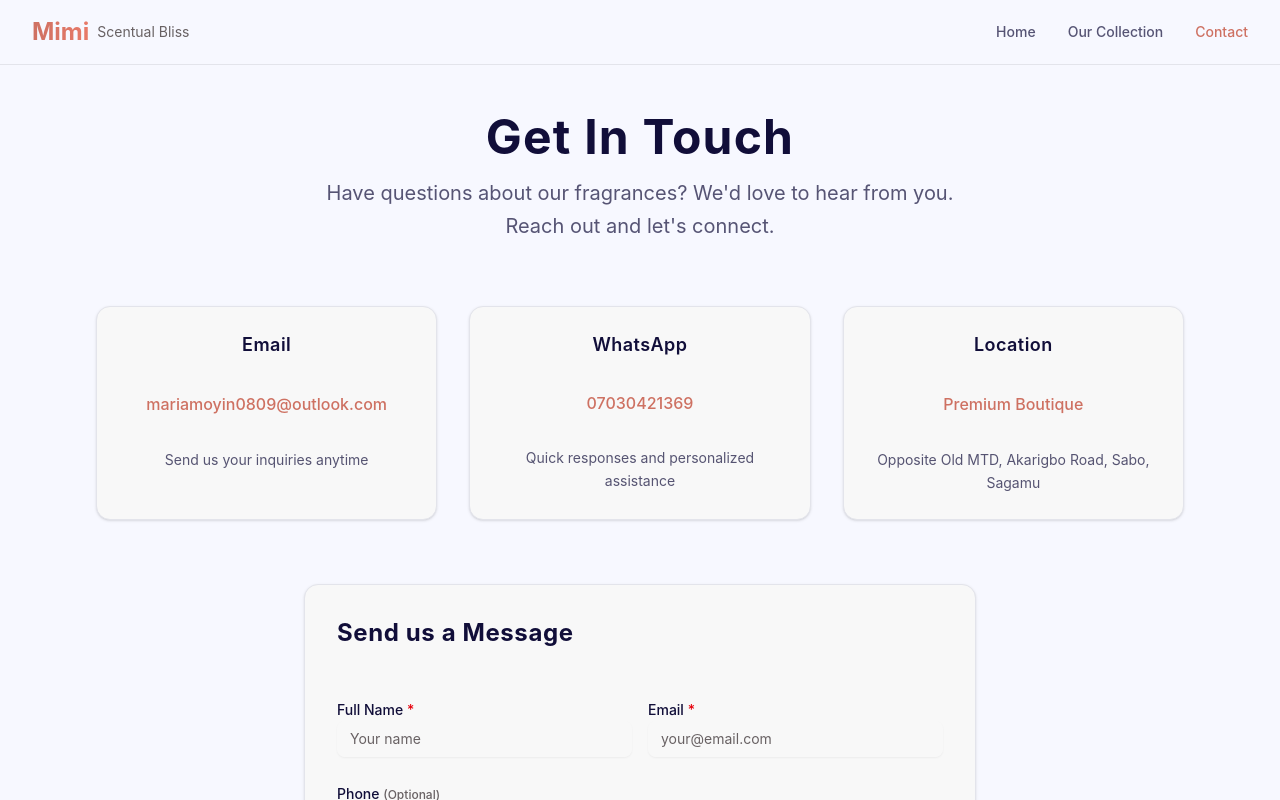
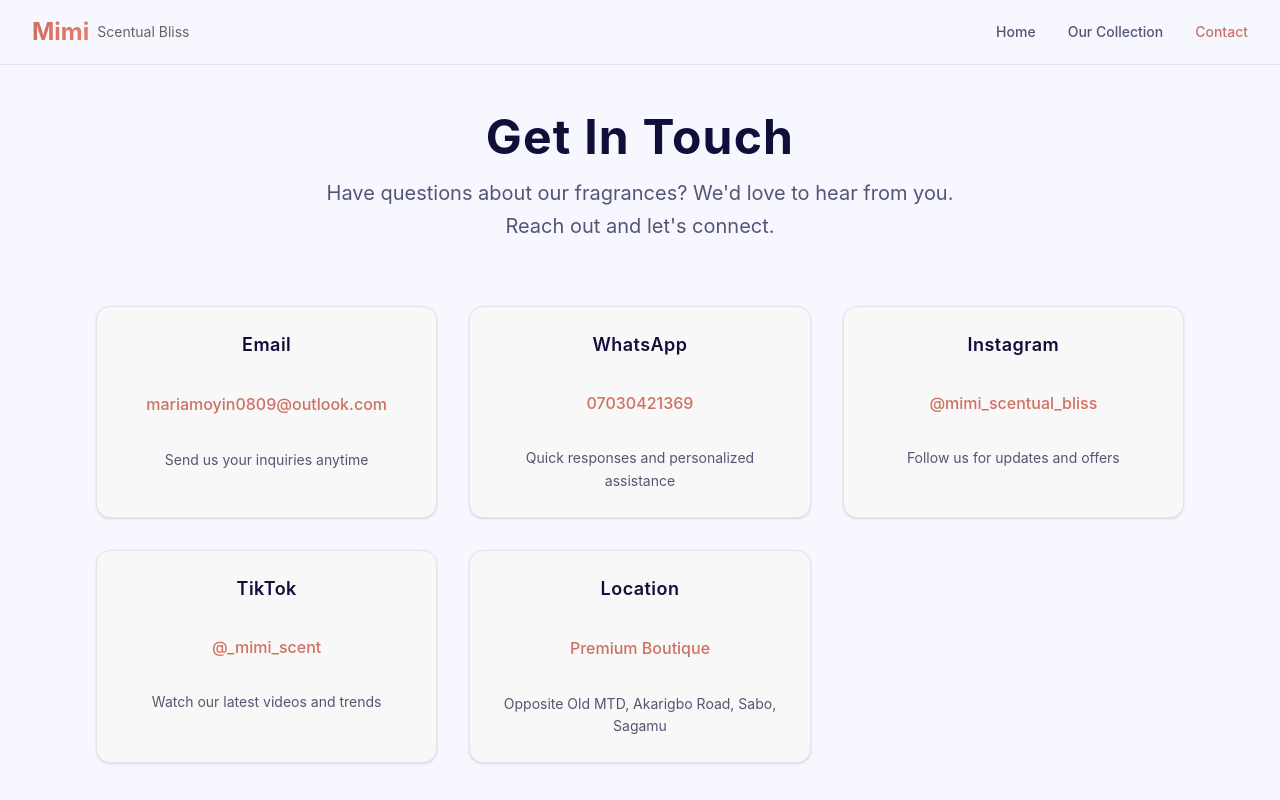
Before and after one commit to mhdreda-dev/perfume-shop, a Next.js app: page /contact in a window 1280 px wide. Shown: the top 800 px of the page. Built offline with nearby package versions, Linux system fonts and the light colour scheme.

Commit message:
feat: add Instagram and TikTok links to contact page

```diff
--- a/app/contact/page.tsx
+++ b/app/contact/page.tsx
@@ -90,6 +90,18 @@ export default function Contact() {
               content: BUSINESS_CONFIG.WHATSAPP_DISPLAY,
               description: "Quick responses and personalized assistance",
               link: `https://wa.me/${BUSINESS_CONFIG.WHATSAPP_NUMBER}`,
+            },
+            {
+              title: "Instagram",
+              content: `@${BUSINESS_CONFIG.INSTAGRAM_HANDLE}`,
+              description: "Follow us for updates and offers",
+              link: BUSINESS_CONFIG.INSTAGRAM_URL,
+            },
+            {
+              title: "TikTok",
+              content: `@${BUSINESS_CONFIG.TIKTOK_HANDLE}`,
+              description: "Watch our latest videos and trends",
+              link: BUSINESS_CONFIG.TIKTOK_URL,
             },
             {
               title: "Location",
--- a/lib/constants.ts
+++ b/lib/constants.ts
@@ -19,9 +19,9 @@ export const BUSINESS_CONFIG = {
 
   // Social Media
   INSTAGRAM_HANDLE: "mimi_scentual_bliss",
-  INSTAGRAM_URL: "https://www.instagram.com/mimi_scentual_bliss/",
+  INSTAGRAM_URL: "https://www.instagram.com/mimi_scentual_bliss/profilecard/?igsh=ZmM2dXZjNGw5cnB5",
   TIKTOK_HANDLE: "_mimi_scent",
-  TIKTOK_URL: "https://www.tiktok.com/@_mimi_scent",
+  TIKTOK_URL: "https://www.tiktok.com/@_mimi_scent?_t=ZM-8xvp0x0iMLA&_r=1",
 } as const
 
 export const formatPrice = (price: number): string => {
```
